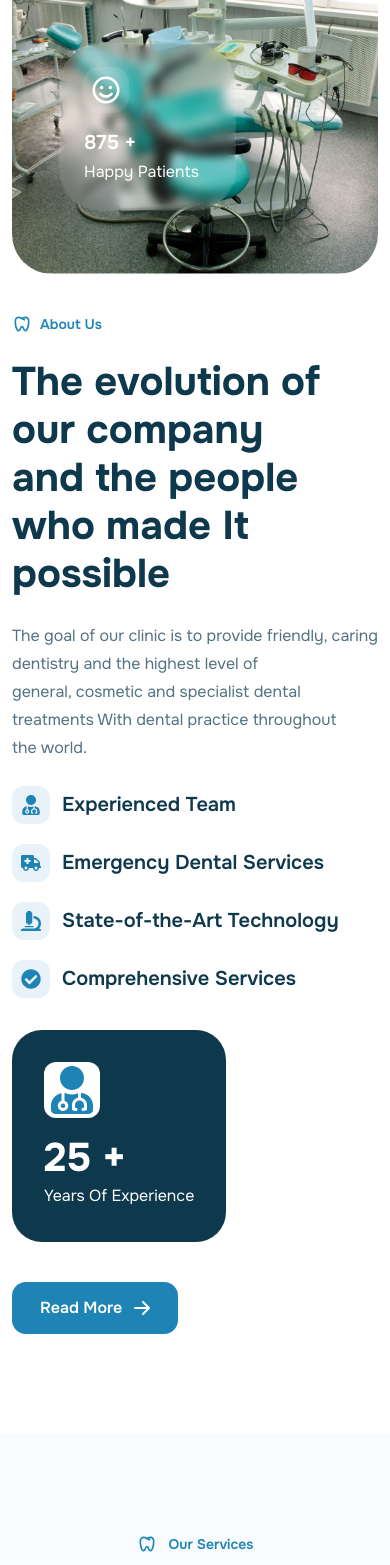
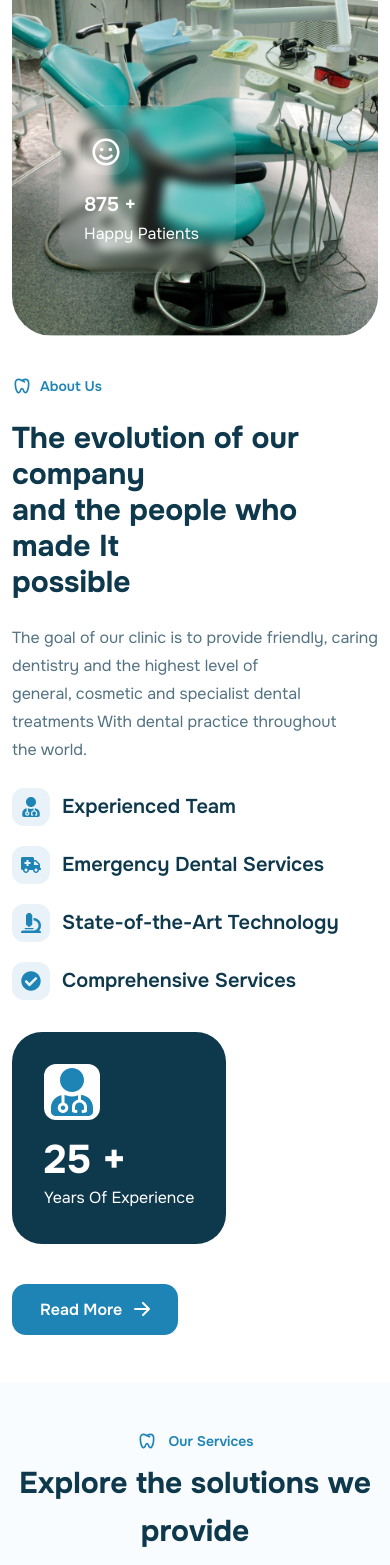
Before and after one commit to talhawebguru/primecare-dentist-website, a Next.js app: page / in a window 390 px wide. Shown: the part 1775-3340 px from the top of the page. Built offline with nearby package versions, Linux system fonts and the light colour scheme.

Commit message:
About Section and Services section responsive done

```diff
--- a/app/components/home/AboutSection.jsx
+++ b/app/components/home/AboutSection.jsx
@@ -32,15 +32,15 @@ const aboutFeatures = [
 ];
 
 const AboutSection = () => (
-  <section className="py-[100px] bg-white overflow-x-hidden">
+  <section className="py-12 lg:py-18 md:py-[100px] bg-white overflow-x-hidden">
     <Container>
-      <div className="flex flex-wrap items-center gap-10">
+      <div className="flex flex-col lg:flex-row flex-wrap items-center gap-10">
         {/* Left: Image with Happy Patients */}
         <motion.div
           initial={{ opacity: 0, x: -50 }}
           whileInView={{ opacity: 1, x: 0 }}
           transition={{ duration: 0.5 }}
-          className="relative flex-1 min-w-[320px] max-w-[590px] flex justify-center"
+          className="relative lg:flex-1 w-full h-[520px] lg:h-auto lg:min-w-[320px] lg:max-w-[590px] flex justify-center"
         >
           <Image
             src="/images/dental-chair.png"
@@ -82,7 +82,7 @@ const AboutSection = () => (
             </span>
           </div>
           {/* Heading */}
-          <h2 className="text-[#0e384c] text-[40px] font-bold font-onest leading-[48px]">
+          <h2 className="text-[#0e384c] text-3xl sm:text-[40px] font-bold font-onest sm:leading-[48px]">
             The evolution of our company
             <br />
             and the people who made It
--- a/app/components/home/ServicesSection.jsx
+++ b/app/components/home/ServicesSection.jsx
@@ -33,7 +33,7 @@ const ServiceCard = ({ icon, title, description, index }) => (
     whileInView={{ opacity: 1, y: 0 }}
     transition={{ duration: 0.5, delay: index * 0.1 }}
     viewport={{ once: true }}
-    className="relative bg-white rounded-[30px] outline  outline-[#0e384c]/5 px-7 py-8 flex flex-col gap-8 w-full max-w-[297.5px]  overflow-hidden"
+    className="grow relative bg-white rounded-[30px] outline  outline-[#0e384c]/5 px-7 py-8 flex flex-col gap-8 w-full sm:max-w-[297.5px]  overflow-hidden"
   >
    {/* Icon */}
     <div className="z-10 w-12 h-12 p-3 bg-[#1e84b5] rounded-[14px] flex items-center justify-center">
@@ -59,15 +59,15 @@ const ServiceCard = ({ icon, title, description, index }) => (
 );
 
 const ServicesSection = () => (
-  <section className="py-[100px] bg-[#f9fcff] overflow-x-hidden">
+  <section className="py-12 sm:py-[100px] bg-[#f9fcff] overflow-x-hidden">
     <Container>
       {/* Section Header */}
       <div className="flex flex-col items-center mb-12">
-        <div className="relative flex items-center gap-3 mb-2">
+        <div className="flex items-center gap-3 mb-2">
           <TbDental className="text-[#1e84b5]" size={20} />
           <span className="text-[#1e84b5] text-sm font-semibold font-onest leading-none">Our Services</span>
         </div>
-        <h2 className="text-center text-[#0e384c] text-[40px] font-bold font-onest leading-[48px] mb-4">
+        <h2 className="text-center text-[#0e384c] text-3xl sm:text-[40px] font-bold font-onest leading-[48px] mb-4">
           Explore the solutions we provide
         </h2>
         <p className="text-center text-[#527282] text-base font-normal font-onest leading-7 max-w-2xl">
```
